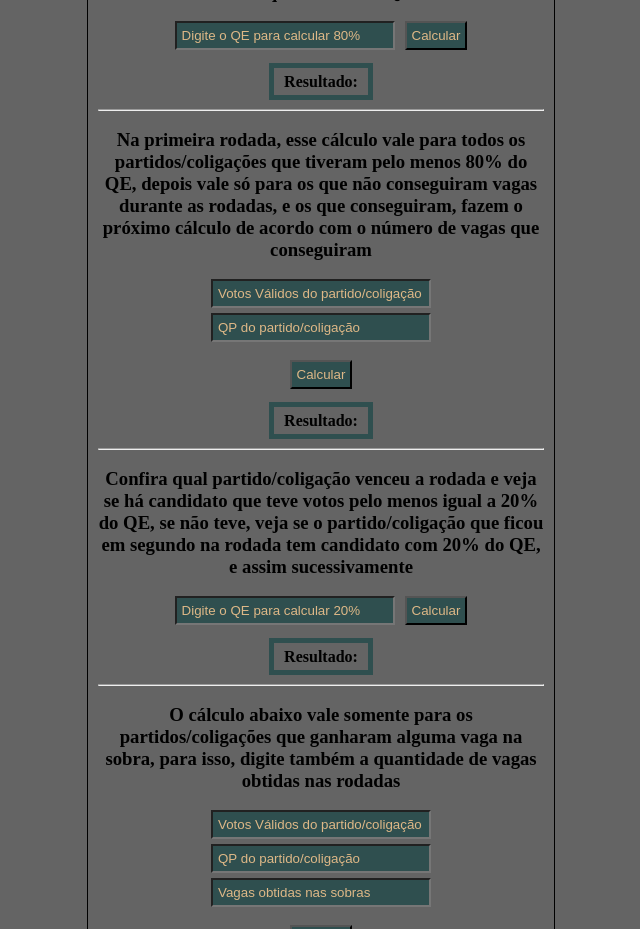
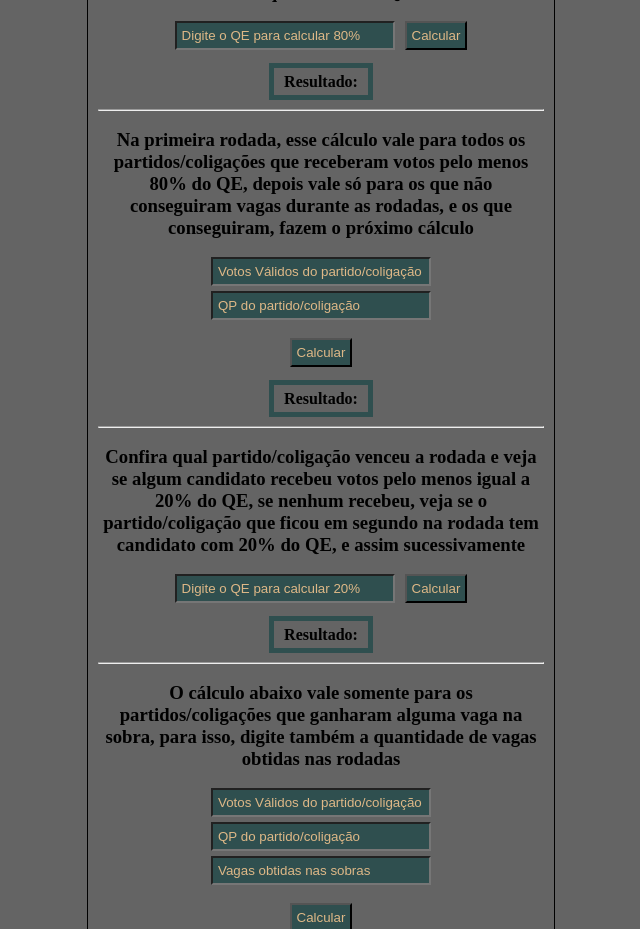
Before and after one commit to jr0samuel/calculoeleicoes, a React (Vite) app: page / in a window 1280 px wide. Shown: the part 1000-1929 px from the top of the page, without its empty margins (319-959 px from the left). Built offline with nearby package versions, Linux system fonts and the light colour scheme.

Commit message:
ajuste textos

```diff
--- a/src/components/PorcentosQE/QeVinte.jsx
+++ b/src/components/PorcentosQE/QeVinte.jsx
@@ -14,7 +14,7 @@ export function QeVinte() {
     return(
         <>
             <div className="container">
-                <h3>Confira qual partido/coligação venceu a rodada e veja se há candidato que teve votos pelo menos igual a 20% do QE, se não teve, veja se o partido/coligação que ficou em segundo na rodada tem candidato com 20% do QE, e assim sucessivamente</h3>
+                <h3>Confira qual partido/coligação venceu a rodada e veja se algum candidato recebeu votos pelo menos igual a 20% do QE, se nenhum recebeu, veja se o partido/coligação que ficou em segundo na rodada tem candidato com 20% do QE, e assim sucessivamente</h3>
                 <br/>
                 <input id="vinte-qe"
                 className="placeholder-texto"
--- a/src/components/SobraInicial/SobraInicial.jsx
+++ b/src/components/SobraInicial/SobraInicial.jsx
@@ -15,7 +15,7 @@ export function SobraInicial() {
     return(
         <>
             <div className="container">
-                <h3>Na primeira rodada, esse cálculo vale para todos os partidos/coligações que tiveram pelo menos 80% do QE, depois vale só para os que não conseguiram vagas durante as rodadas, e os que conseguiram, fazem o próximo cálculo de acordo com o número de vagas que conseguiram</h3>
+                <h3>Na primeira rodada, esse cálculo vale para todos os partidos/coligações que receberam votos pelo menos 80% do QE, depois vale só para os que não conseguiram vagas durante as rodadas, e os que conseguiram, fazem o próximo cálculo</h3>
                 <br/>
                 <input id="sivvpc"
                 className="placeholder-texto"
```
